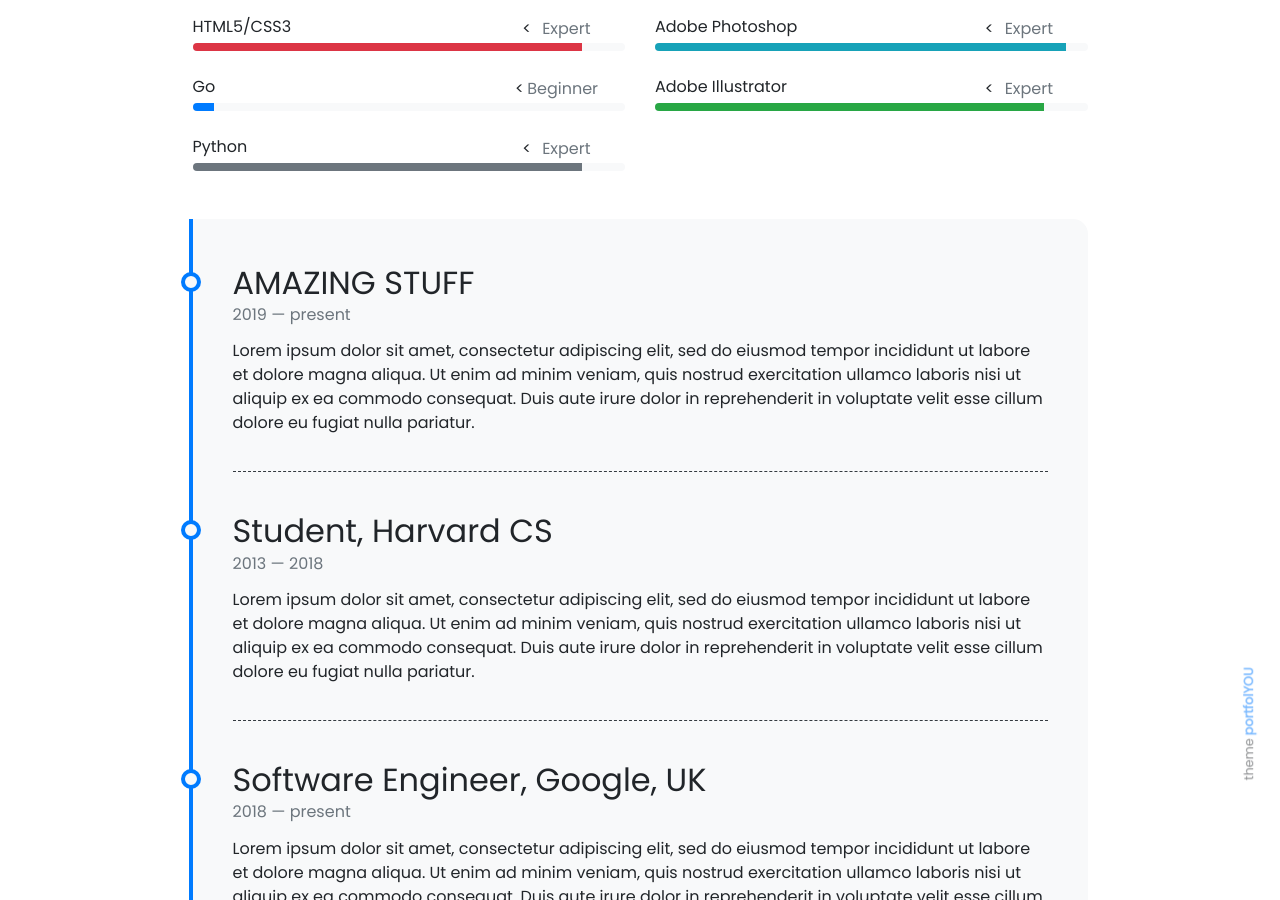
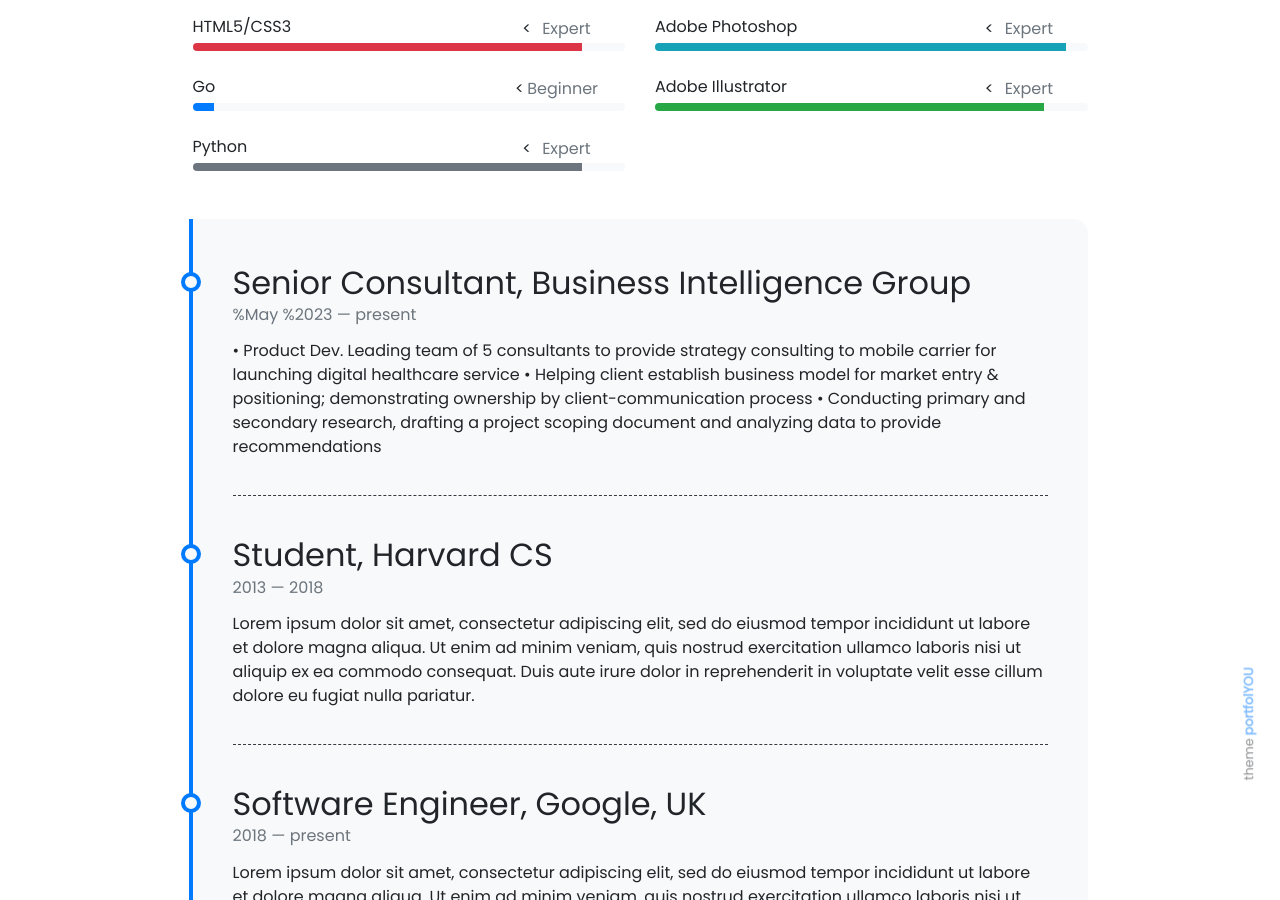
Before and after one commit to sankalpjain63/sankalpjain63.github.io, a Jekyll site: the page built from pages/about.md, in a window 1280 px wide and 900 px high, scrolled down 370 px. Built offline with Jekyll 4.4.1, drawn with Linux system fonts in a browser that asks for light colours; nearby versions of some CDN libraries.

Commit message:
timeline.yml

```diff
--- a/_data/timeline.yml
+++ b/_data/timeline.yml
@@ -1,11 +1,10 @@
-- title: AMAZING STUFF
-  from: 2019
+- title: Senior Consultant, Business Intelligence Group
+  from: "%May %2023"
   to: present
-  description: Lorem ipsum dolor sit amet, consectetur adipiscing elit,
-               sed do eiusmod tempor incididunt ut labore et dolore magna aliqua.
-               Ut enim ad minim veniam, quis nostrud exercitation ullamco laboris
-               nisi ut aliquip ex ea commodo consequat. Duis aute irure dolor in
-               reprehenderit in voluptate velit esse cillum dolore eu fugiat nulla pariatur.
+  description: •  Product Dev. Leading team of 5 consultants to provide strategy consulting to mobile carrier for launching digital healthcare service
+               •  Helping client establish business model for market entry & positioning; demonstrating ownership by client-communication process
+               •  Conducting primary and secondary research, drafting a project scoping document and analyzing data to provide recommendations
+
 
 - title: Student, Harvard CS
   from: 2013
```
